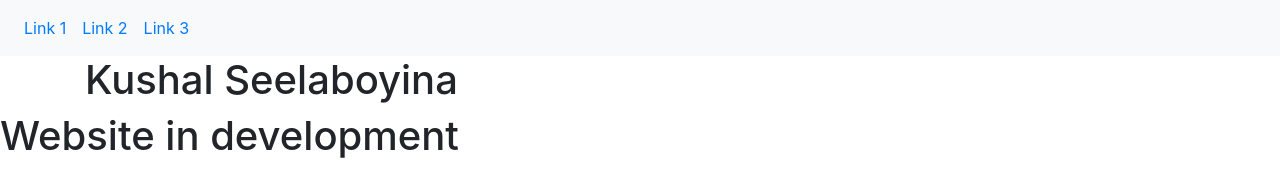
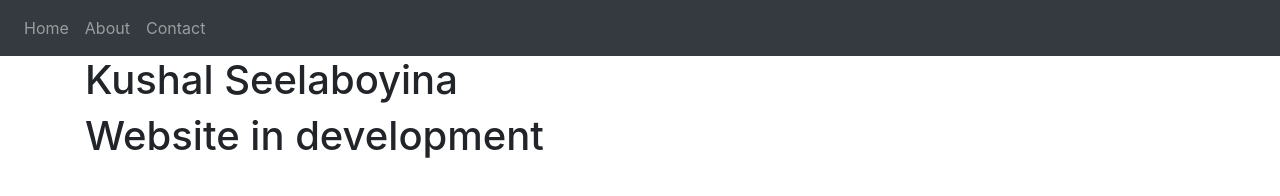
Before and after one commit to KushalSeelaboyina/KushalSeelaboyina.github.io, a plain HTML site: page index.html in a window 1280 px wide. Drawn offline with nearby package versions, Linux system fonts and the light colour scheme.

Commit message:
Update index.html

```diff
--- a/index.html
+++ b/index.html
@@ -7,26 +7,26 @@
 
     </head>
     <body>
-        <nav class="navbar navbar-expand-sm bg-light">
+        <nav class="navbar navbar-expand-sm bg-dark navbar-dark">
 
             <!-- Links -->
             <ul class="navbar-nav">
               <li class="nav-item">
-                <a class="nav-link" href="#">Link 1</a>
+                <a class="nav-link" href="#">Home</a>
               </li>
               <li class="nav-item">
-                <a class="nav-link" href="#">Link 2</a>
+                <a class="nav-link" href="#">About</a>
               </li>
               <li class="nav-item">
-                <a class="nav-link" href="#">Link 3</a>
+                <a class="nav-link" href="#">Contact</a>
               </li>
             </ul>
 
           </nav>
 
-            <div class="container">
+            <div class="container" >
             <h1>Kushal Seelaboyina</h1>
+            <h1>Website in development</h1>
         </div>
-            <h1>Website in development</h1>
     </body>
 </html>
```
